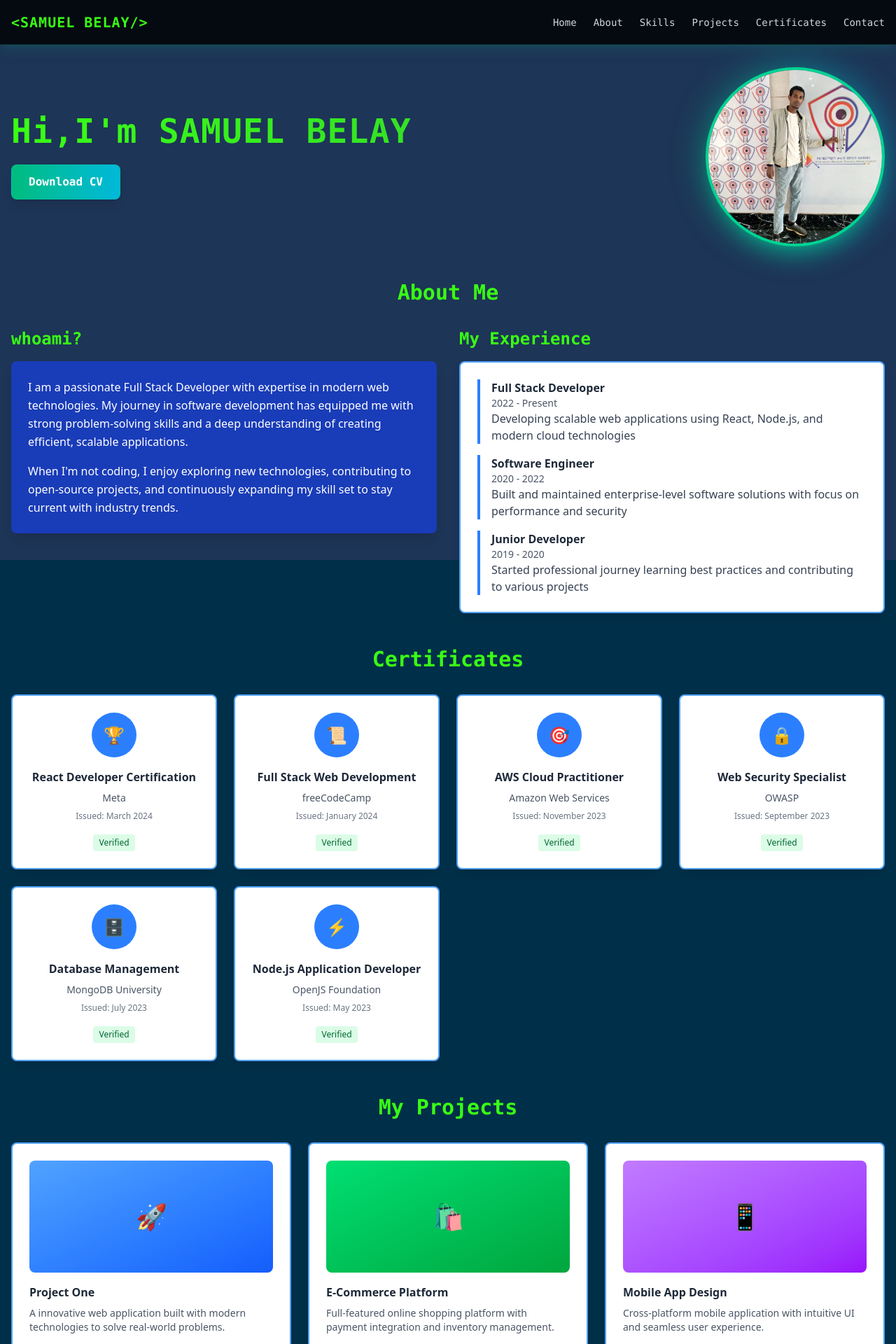
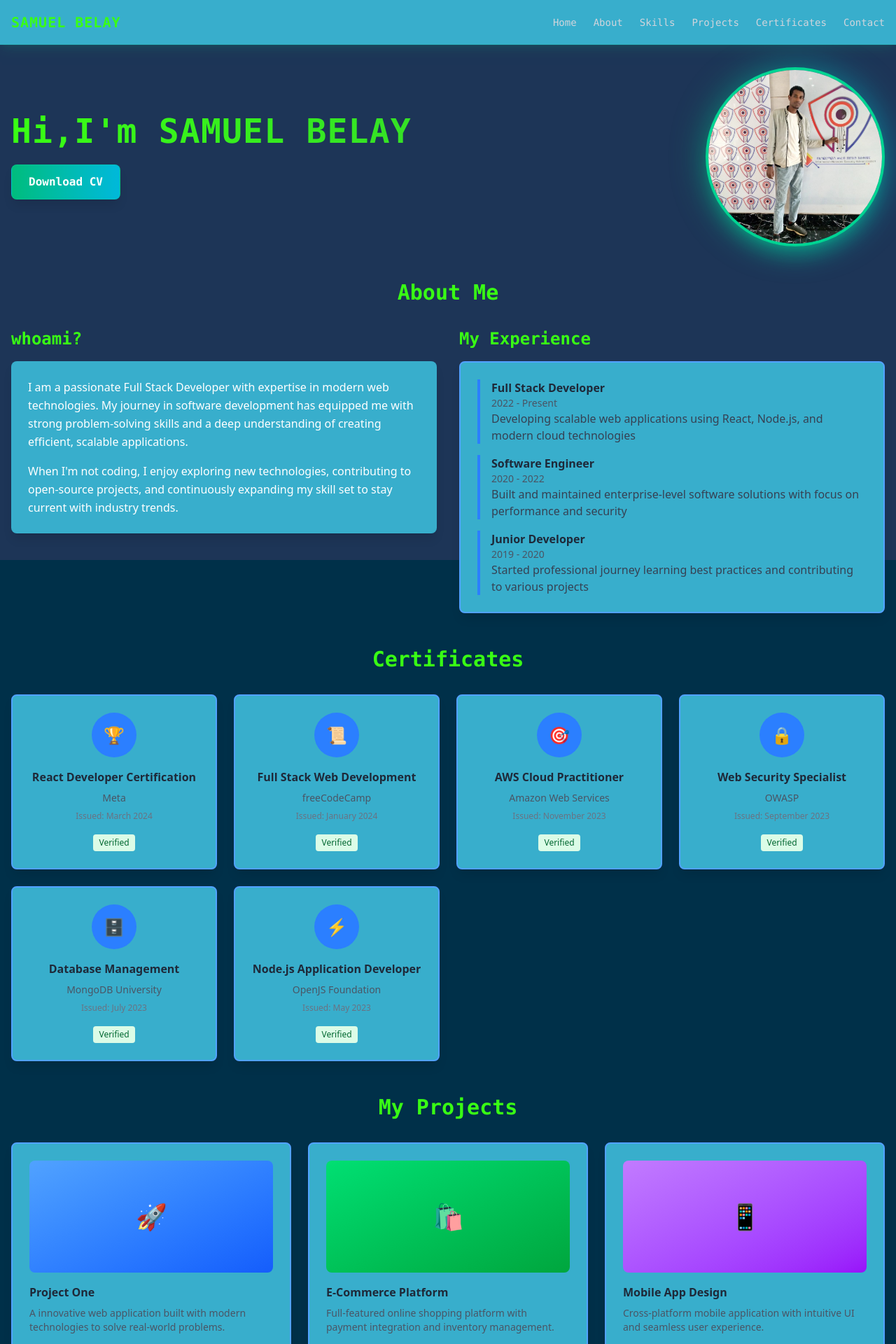
Before and after one commit to Anonimize4/mini-project-, a React (Vite) app: page / in a window 1280 px wide. Shown: the top 1920 px of the page at 70% size. Built offline with nearby package versions, Linux system fonts and the light colour scheme.

Commit message:
coloer changed

```diff
--- a/src/components/AboutSection.tsx
+++ b/src/components/AboutSection.tsx
@@ -15,7 +15,8 @@ const AboutSection = () => {
         >
           <h3 className="text-2xl font-semibold mb-4 font-mono" style={{ color: '#39FF14' }}>whoami?</h3>
           <motion.div
-            className="bg-blue-800 rounded-lg p-6 shadow-lg"
+            className="rounded-lg p-6 shadow-lg"
+            style={{ backgroundColor: '#38aecc' }}
             whileHover={{ scale: 1.02 }}
           >
             <p className="text-white leading-relaxed mb-4">
@@ -39,7 +40,8 @@ const AboutSection = () => {
         >
           <h3 className="text-2xl font-semibold mb-4 font-mono" style={{ color: '#39FF14' }}>My Experience</h3>
           <motion.div
-            className="bg-white rounded-lg p-6 shadow-lg border-2 border-blue-400"
+            className="rounded-lg p-6 shadow-lg border-2 border-blue-400"
+            style={{ backgroundColor: '#38aecc' }}
             whileHover={{ scale: 1.02 }}
           >
             <motion.div className="space-y-4">
--- a/src/components/CertificatesSection.tsx
+++ b/src/components/CertificatesSection.tsx
@@ -44,7 +44,7 @@ const CertificatesSection = () => {
 
       <div className="grid grid-cols-1 md:grid-cols-2 lg:grid-cols-4 gap-6">
         {certificates.map((certificate, index) => (
-          <div key={index} className="bg-white rounded-lg p-6 shadow-lg border-2 border-blue-400 hover:shadow-xl transition-shadow duration-300">
+          <div key={index} className="rounded-lg p-6 shadow-lg border-2 border-blue-400 hover:shadow-xl transition-shadow duration-300" style={{ backgroundColor: '#38aecc' }}>
             <div className="text-center">
               <div className="w-16 h-16 bg-blue-500 rounded-full mx-auto mb-4 flex items-center justify-center">
                 <span className="text-white text-2xl font-bold">{certificate.icon}</span>
--- a/src/components/ContactSection.tsx
+++ b/src/components/ContactSection.tsx
@@ -40,7 +40,7 @@ const ContactSection = () => {
       <div className="flex flex-col lg:flex-row gap-8">
         <div className="flex-1">
           <h3 className="text-2xl font-semibold mb-6 font-mono" style={{ color: '#39FF14' }}>Contact Information</h3>
-          <div className="bg-blue-800 rounded-lg p-6 shadow-lg">
+          <div className="rounded-lg p-6 shadow-lg" style={{ backgroundColor: '#38aecc' }}>
             <div className="space-y-4">
               {contactInfo.map((info, index) => (
                 <div key={index} className="flex items-center space-x-4">
@@ -59,7 +59,7 @@ const ContactSection = () => {
 
         <div className="flex-1">
           <h3 className="text-2xl font-semibold mb-6 font-mono" style={{ color: '#39FF14' }}>Send Message</h3>
-          <div className="bg-white rounded-lg p-6 shadow-lg border-2 border-blue-400">
+          <div className="rounded-lg p-6 shadow-lg border-2 border-blue-400" style={{ backgroundColor: '#38aecc' }}>
             <form onSubmit={handleSubmit} className="space-y-4">
               <div>
                 <label htmlFor="name" className="block text-gray-700 font-medium mb-2">Name</label>
--- a/src/components/Header.tsx
+++ b/src/components/Header.tsx
@@ -12,7 +12,7 @@ const Header: React.FC = () => {
   ];
 
   return (
-    <header className="bg-black/80 backdrop-blur-md border-b border-emerald-500/20 w-full h-16 flex items-center justify-between px-4 fixed top-0 left-0 right-0 z-50 shadow-lg shadow-emerald-500/10">
+    <header className="backdrop-blur-md border-b border-emerald-500/20 w-full h-16 flex items-center justify-between px-4 fixed top-0 left-0 right-0 z-50 shadow-lg shadow-emerald-500/10" style={{ backgroundColor: '#38aecc' }}>
 
       <motion.div
         initial={{ opacity: 0, x: -20 }}
@@ -21,7 +21,7 @@ const Header: React.FC = () => {
         className="text-xl font-bold tracking-wider font-mono"
         style={{ color: '#39FF14' }}
       >
-        {"<SAMUEL BELAY/>"}
+        {"SAMUEL BELAY"}
       </motion.div>
 
       <nav className="flex space-x-6">
--- a/src/components/ProjectsSection.tsx
+++ b/src/components/ProjectsSection.tsx
@@ -75,7 +75,8 @@ const ProjectsSection = () => {
         {projects.map((project, index) => (
           <motion.div
             key={index}
-            className="bg-white rounded-lg p-6 shadow-lg border-2 border-blue-400 hover:shadow-xl transition-all duration-300"
+            className="rounded-lg p-6 shadow-lg border-2 border-blue-400 hover:shadow-xl transition-all duration-300"
+            style={{ backgroundColor: '#38aecc' }}
             whileHover={{
               scale: 1.05,
               boxShadow: "0 20px 25px -5px rgba(0, 0, 0, 0.1), 0 10px 10px -5px rgba(0, 0, 0, 0.04)"
--- a/src/components/SkillsSection.tsx
+++ b/src/components/SkillsSection.tsx
@@ -24,7 +24,8 @@ const SkillsSection = () => {
         {skills.map((skill, index) => (
           <motion.div
             key={index}
-            className="bg-white rounded-lg p-6 shadow-lg border-2 border-blue-400 hover:shadow-xl transition-all duration-300 text-center"
+            className="rounded-lg p-6 shadow-lg border-2 border-blue-400 hover:shadow-xl transition-all duration-300 text-center"
+            style={{ backgroundColor: '#38aecc' }}
             whileHover={{
               scale: 1.1,
               rotate: [0, -5, 5, -5, 0],
```
